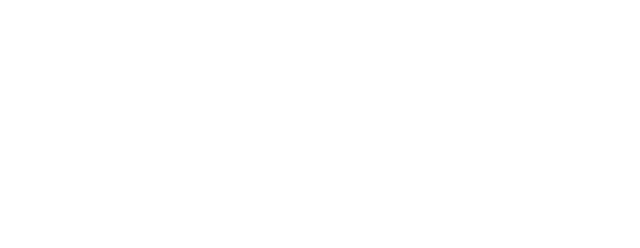
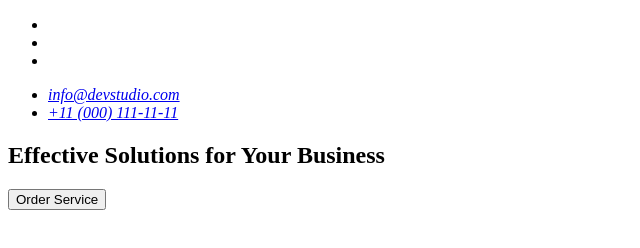
Before and after one commit to Yasha1981/homework-1, a plain HTML site: page index.html in a window 1280 px wide. Shown: the whole page, without its empty margins (0-640 px from the left). Drawn offline with Linux system fonts and the light colour scheme.

Commit message:
section1

```diff
--- a/index.html
+++ b/index.html
@@ -6,8 +6,30 @@
     <title>Document</title>
   </head>
   <body>
-    <header></header>
-    <main></main>
+    <header>
+      <a href="WebStudio"></a>
+      <nav>
+        <ul>
+          <li><a href="Studio"></a></li>
+          <li><a href="Portfolio"></a></li>
+          <li><a href="Contacts"></a></li>
+        </ul>
+      </nav>
+      <address>
+        <ul>
+          <li><a href="mailto:info@devstudio.com">info@devstudio.com</a></li>
+          <li><a href="tel:+110001111111">+11 (000) 111-11-11</a></li>
+        </ul>
+      </address>
+    </header>
+    <main>
+      <section>
+        <h1>Effective Solutions for Your Business</h1>
+        <button type="button">Order Service</button>
+      </section>
+      <section></section>
+      <section></section>
+    </main>
     <footer></footer>
   </body>
 </html>
```
